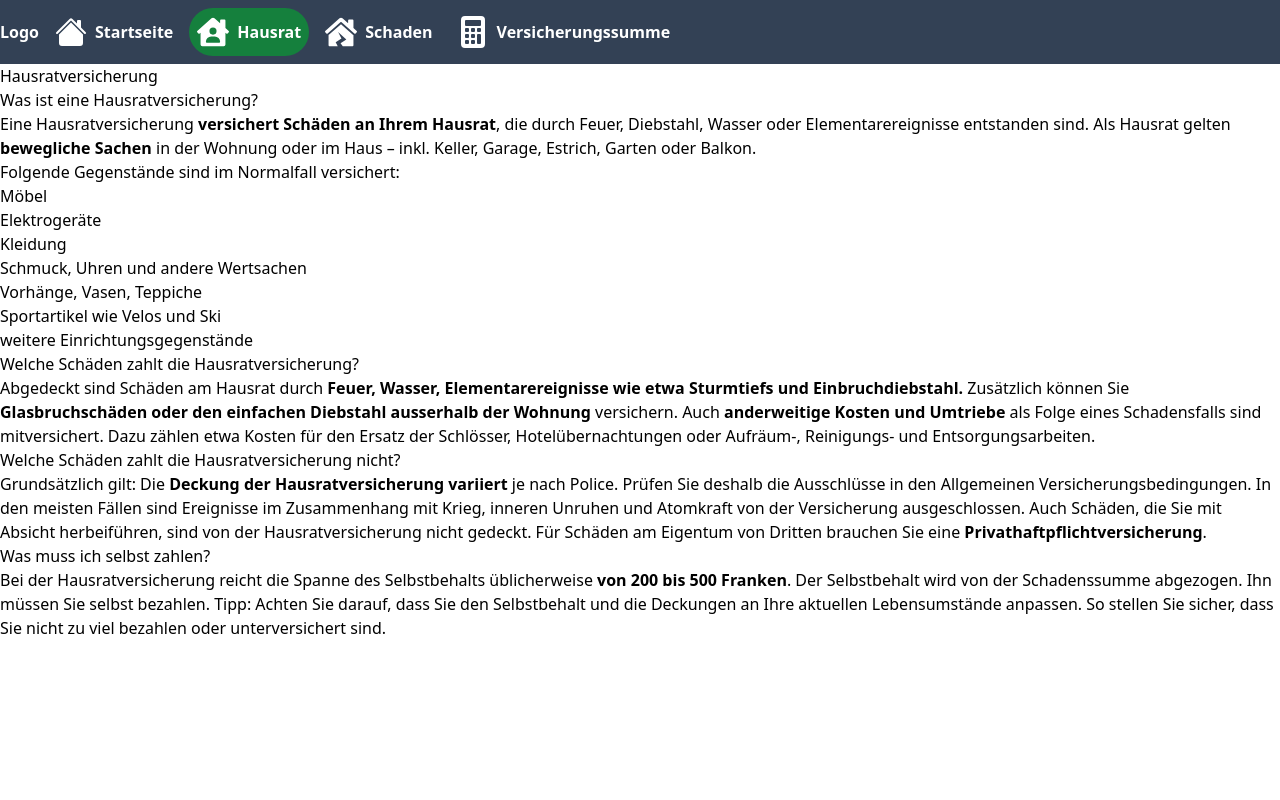
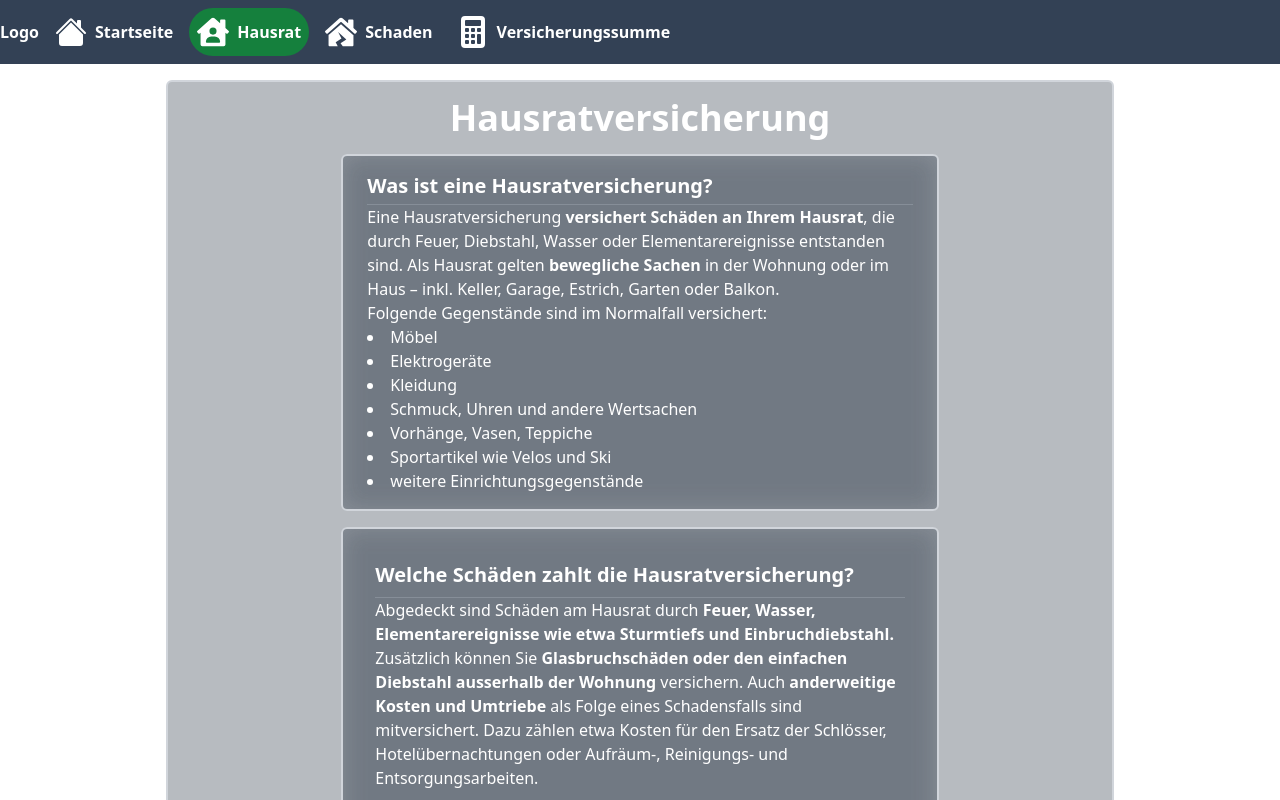
Before and after one commit to AelElliotBanyard/vs-rechner-banyard, a Next.js app: page /hausrat in a window 1280 px wide. Shown: the top 800 px of the page. Built offline with nearby package versions, Linux system fonts and the light colour scheme.

Commit message:
added styling for household innfo page

```diff
--- a/src/styles/globals.css
+++ b/src/styles/globals.css
@@ -60,4 +60,32 @@
   .welcome > .section > p > a {
     @apply text-xl text-blue-500 hover:border-b-2 hover:border-b-blue-500 font-bold my-4 text-center;
   }
+
+  .hausrat {
+    @apply w-full m-0 px-2 flex flex-col items-center grow;
+  }
+  .hausrat > .section {
+    @apply w-3/4 px-6 flex flex-col items-center my-4 border-2 border-gray-300 backdrop-blur-lg bg-gray-600 bg-opacity-40 rounded-md;
+  }
+  .hausrat > .section > h1 {
+    @apply text-4xl text-white font-bold my-4;
+  }
+  .hausrat > .section > .explain {
+    @apply border-2 border-gray-300 px-6 flex flex-col justify-center mb-4 py-4 rounded-md backdrop-blur-md  text-white w-2/3 bg-gray-600 bg-opacity-40;
+  }
+  .hausrat > .section > .explain > h2 {
+    @apply font-bold text-xl pb-1 border-b border-gray-400 border-opacity-50;
+  }
+  .hausrat > .section > .explain > ul {
+    @apply list-disc list-inside;
+  }
+  .hausrat > .section > .pay {
+    @apply border-2 border-gray-300 px-6 flex flex-col justify-center mb-4 py-4 rounded-md backdrop-blur-md  text-white w-2/3 bg-gray-600 bg-opacity-40;
+  }
+  .hausrat > .section > .pay > div {
+    @apply border-b-2 border-gray-300 px-2 flex flex-col justify-center mb-4 py-4 text-white border-opacity-60;
+  }
+  .hausrat > .section > .pay > div > h2 {
+    @apply font-bold text-xl border-b pb-2 border-opacity-50 border-b-gray-400;
+  }
 }
```
